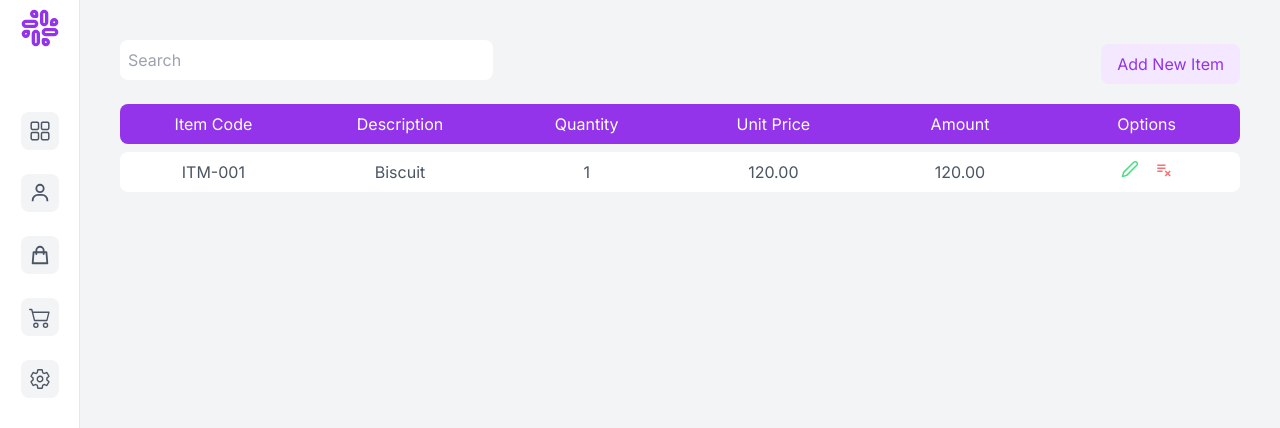
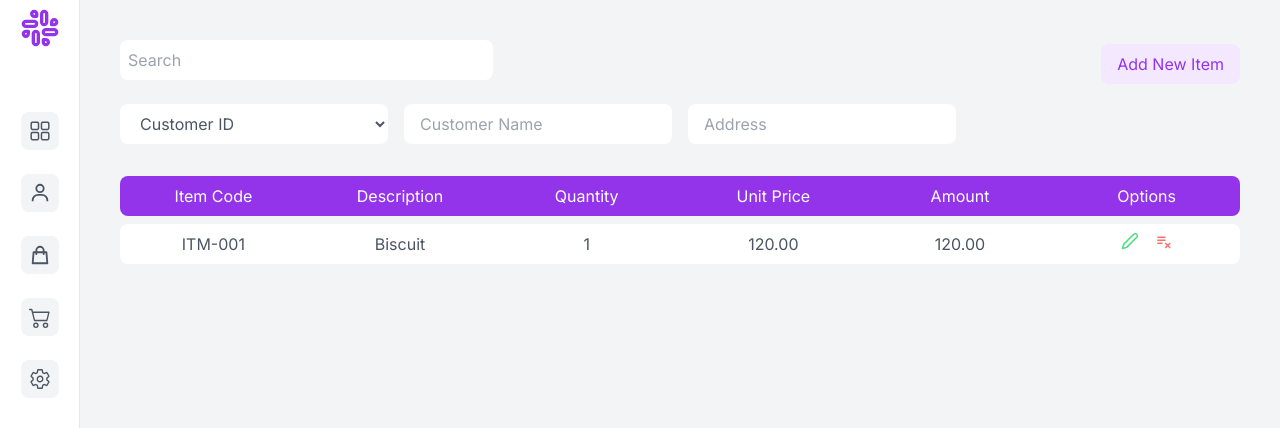
Before and after one commit to Sandun-Induranga/Next.js-POS, a Next.js app in the folder frontend/: page /purchaseOrder in a window 1280 px wide. Shown: the top 428 px of the page. Built offline with nearby package versions, Linux system fonts and the light colour scheme.

Commit message:
Added TextFields

```diff
--- a/frontend/components/PurchaseOrderContainer.jsx
+++ b/frontend/components/PurchaseOrderContainer.jsx
@@ -41,6 +41,29 @@ const PurchaseOrderContainer = () => {
           Add New Item
         </button>
       </section>
+
+      <aside className="grid lg:grid-cols-3 xl:grid-cols-4 grid-cols-1 gap-4 mb-8">
+        <select
+          name=""
+          id=""
+          className="py-2 px-4 text-gray-600 rounded-lg bg-white focus:outline-none"
+        >
+          <option value="">Customer ID</option>
+          <option value="">C001</option>
+          <option value="">C002</option>
+        </select>
+        <input
+          type="text"
+          className="py-2 px-4 text-gray-600 rounded-lg bg-white focus:outline-none"
+          placeholder="Customer Name"
+        />
+        <input
+          type="text"
+          className="py-2 px-4 text-gray-600 rounded-lg bg-white focus:outline-none"
+          placeholder="Address"
+        />
+      </aside>
+
       <ul>
         <li className="grid grid-cols-6 justify-center text-center bg-purple-600 py-2 rounded-lg text-white mb-2">
           <h1>Item Code</h1>
```
